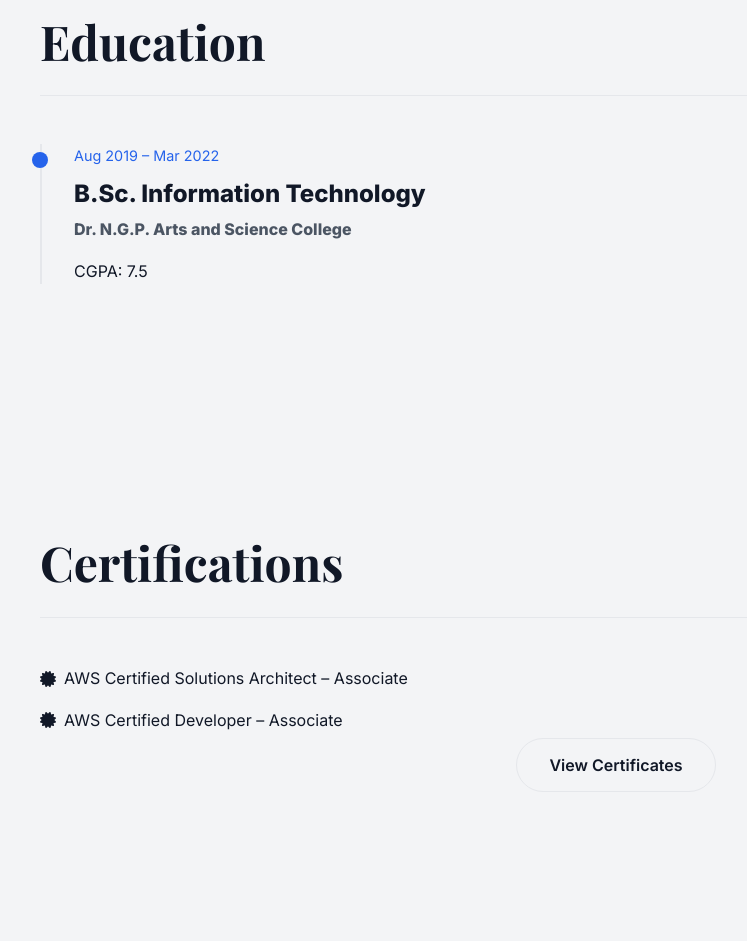
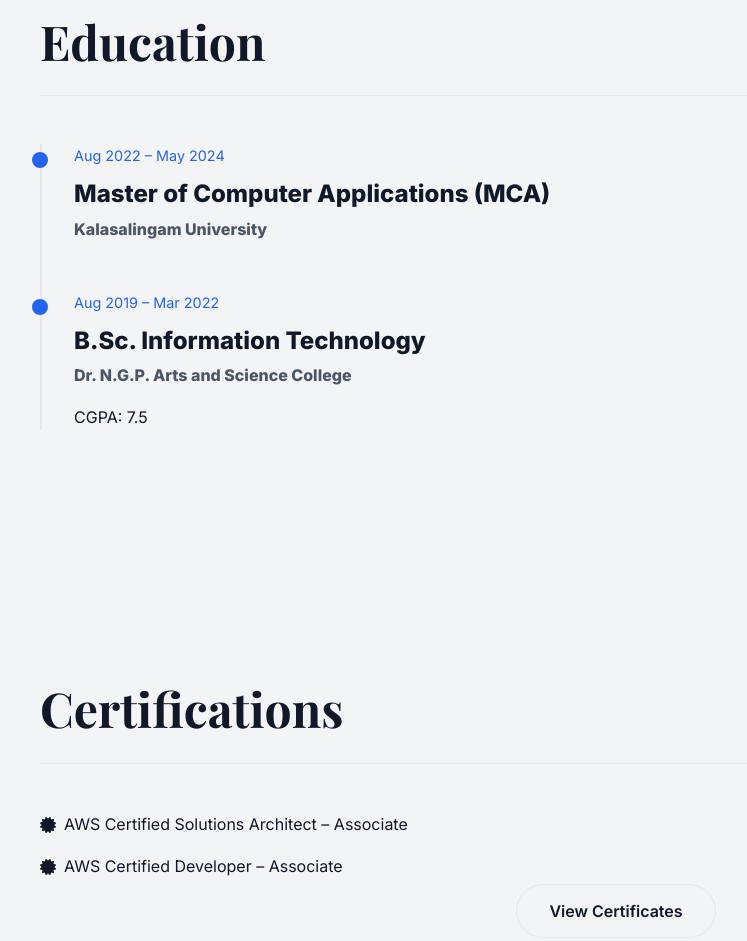
Before and after one commit to sanjai3102001/portfolio, a website: page index.html in a window 1280 px wide. Shown: the part 3534-4475 px from the top of the page, without its empty margins (24-771 px from the left). Drawn offline with nearby package versions, Linux system fonts and the light colour scheme; a web font is replaced by a local one.

Commit message:
adding mca to education

```diff
--- a/index.html
+++ b/index.html
@@ -284,6 +284,13 @@
             </div>
             <div class="timeline">
                 <div class="timeline-item">
+                    <div class="timeline-date">Aug 2022 – May 2024</div>
+                    <div class="timeline-content">
+                        <h3>Master of Computer Applications (MCA)</h3>
+                        <h4>Kalasalingam University</h4>
+                    </div>
+                </div>
+                <div class="timeline-item">
                     <div class="timeline-date">Aug 2019 – Mar 2022</div>
                     <div class="timeline-content">
                         <h3>B.Sc. Information Technology</h3>
```
